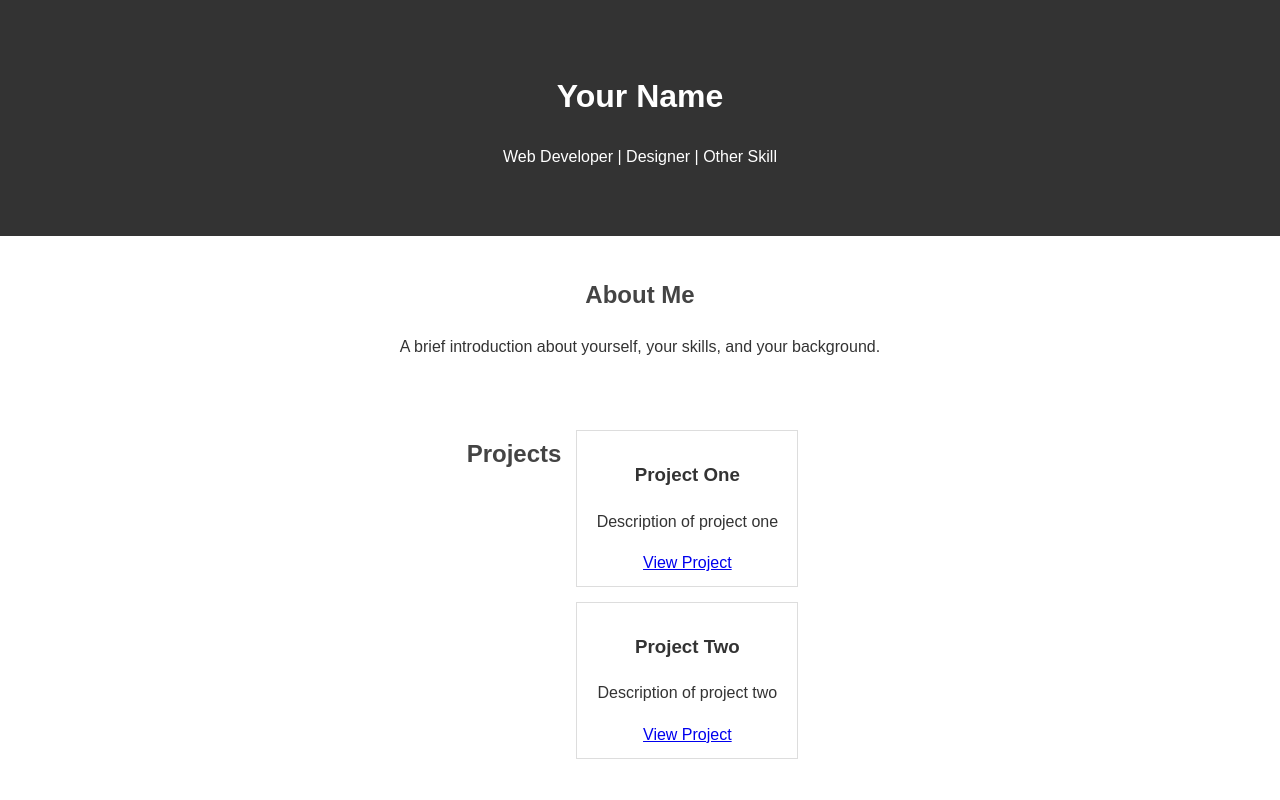
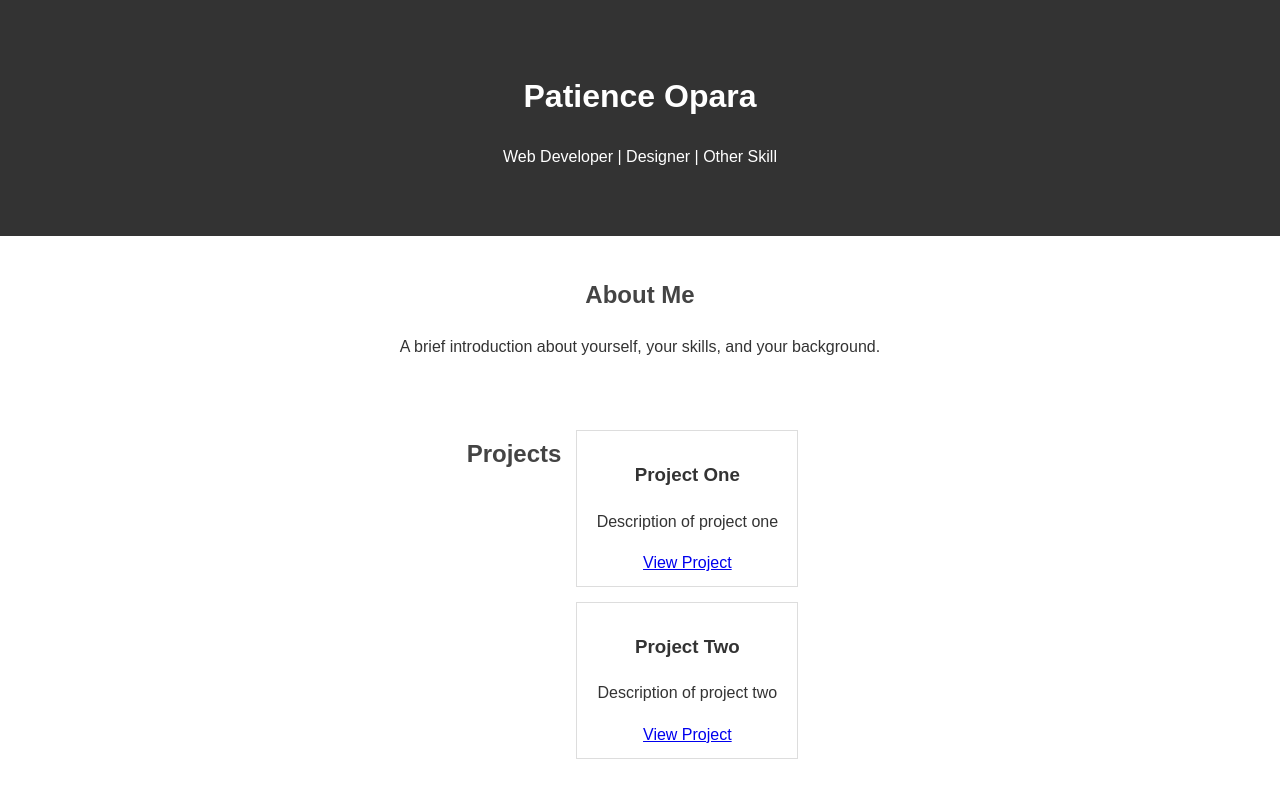
Before and after one commit to Popara5/index.html, a plain HTML site: page index.html in a window 1280 px wide. Shown: the top 800 px of the page. Drawn offline with Linux system fonts and the light colour scheme.

Commit message:
Update index.html

```diff
--- a/index.html
+++ b/index.html
@@ -3,12 +3,12 @@
 <head>
   <meta charset="UTF-8">
   <meta name="viewport" content="width=device-width, initial-scale=1.0">
-  <title>Your Name | Portfolio</title>
+  <title>PATIENCE OPARA | Portfolio</title>
   <link rel="stylesheet" href="style.css">
 </head>
 <body>
   <header>
-    <h1>Your Name</h1>
+    <h1>Patience Opara</h1>
     <p>Web Developer | Designer | Other Skill</p>
   </header>
 
```
